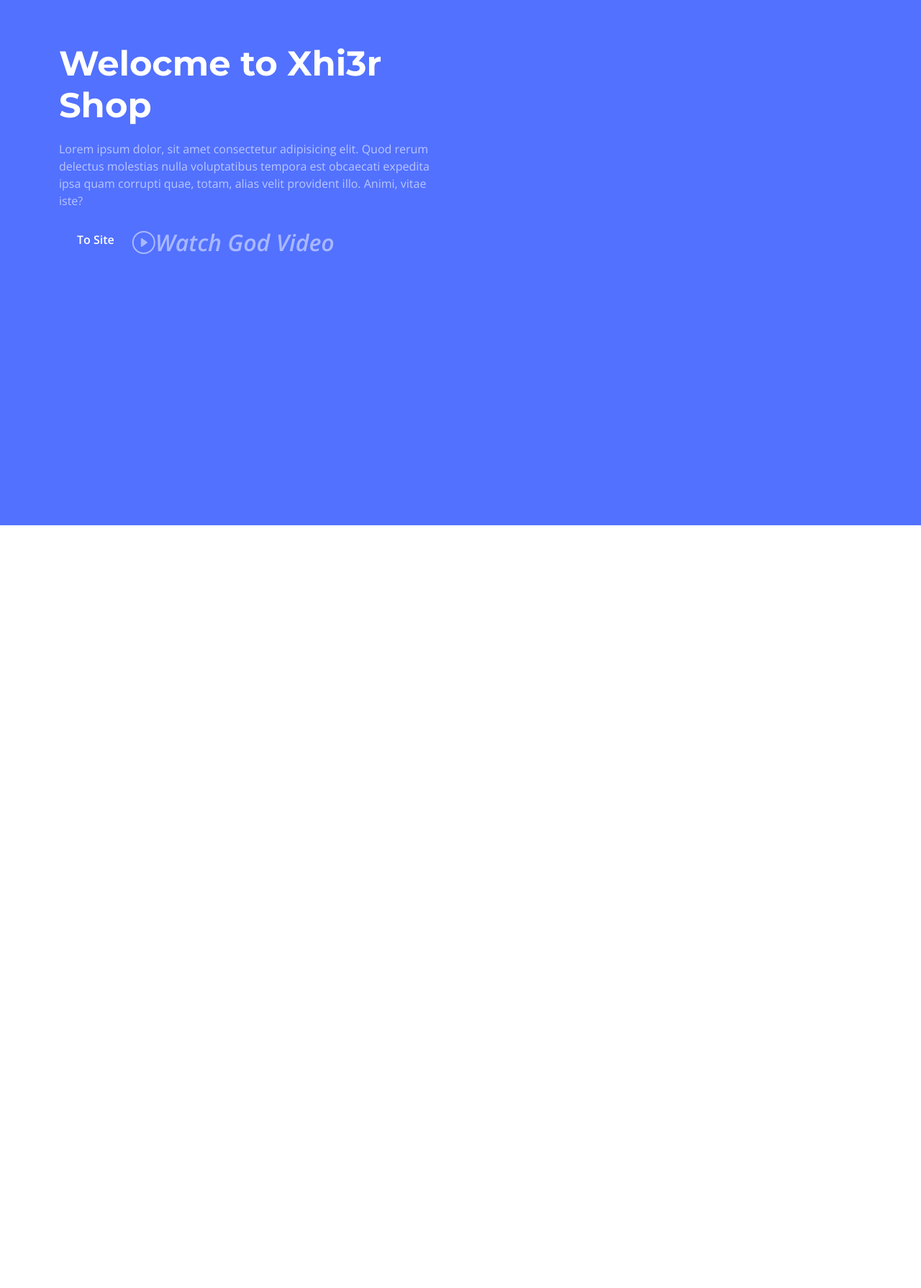
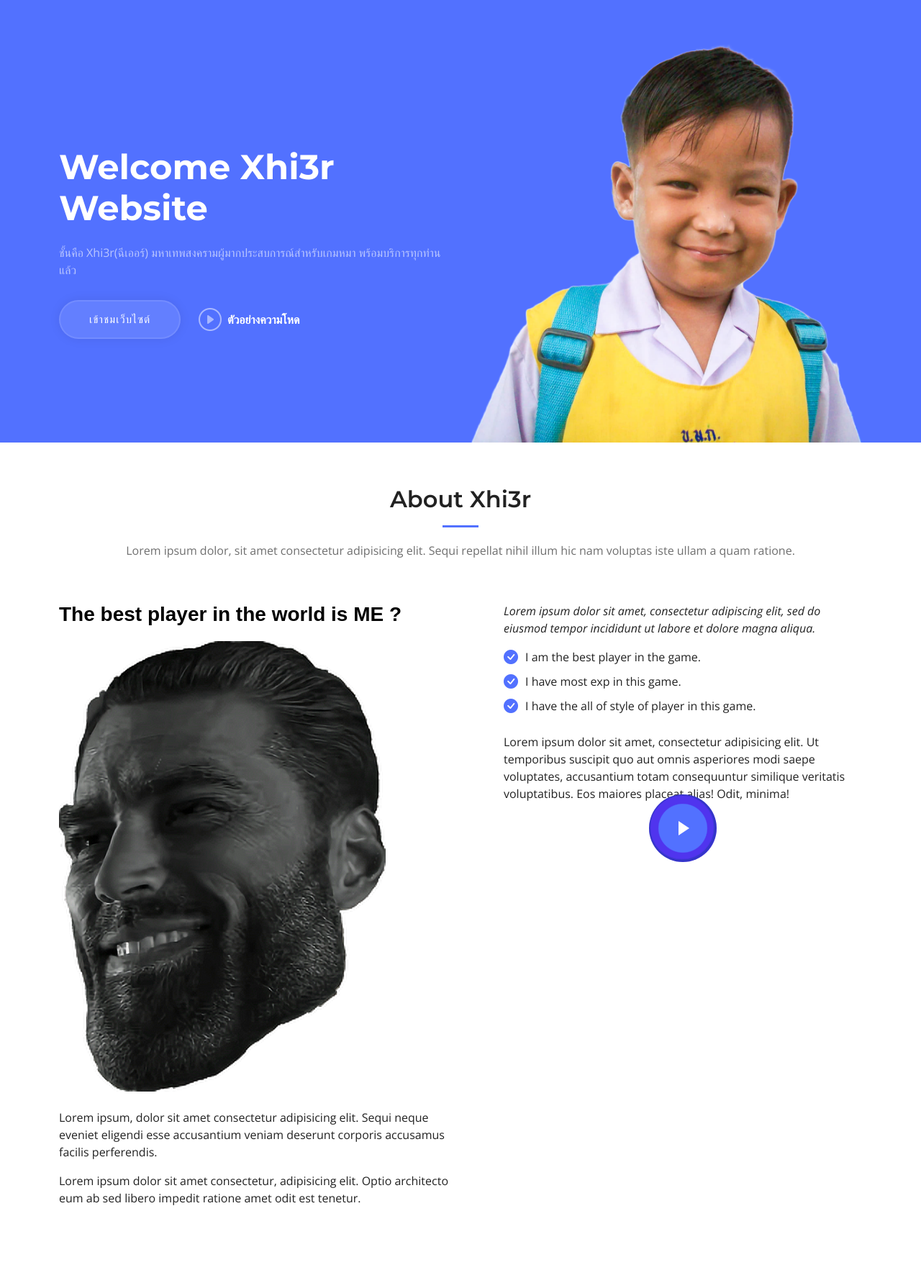
Before and after one commit to xhier2547/Xhi3r-Course-Flask, a Flask app: page / in a window 1280 px wide. Shown: the part 130-1920 px from the top of the page at 72% size. After the commit the page ends 1805 px from the top, so only its background shows below. Run offline with Flask 3, Linux system fonts and the light colour scheme; some libraries are stand-ins or nearby versions.

Commit message:
add js and fix img

```diff
--- a/assets/static/css/style.css
+++ b/assets/static/css/style.css
@@ -586,16 +586,15 @@ section {
     content: "";
     position: fixed;
     inset: 0;
-    background: #5270ff;
+    background: rgba(0, 52, 71, 0.8);
     z-index: 9996;
   }
 }
 
-
 /*--------------------------------------------------------------
-# intro Section
+# main-top Section
 --------------------------------------------------------------*/
-.intro {
+.main-top {
   width: 100%;
   position: relative;
   background: var(--color-primary);
@@ -603,25 +602,25 @@ section {
 }
 
 @media (min-width: 1365px) {
-  .intro {
+  .main-top {
     background-attachment: fixed;
   }
 }
 
-.intro h2 {
+.main-top h2 {
   font-size: 48px;
   font-weight: 700;
   margin-bottom: 20px;
   color: #fff;
 }
 
-.intro p {
+.main-top p {
   color: rgba(255, 255, 255, 0.6);
   font-weight: 400;
   margin-bottom: 30px;
 }
 
-.intro .btn-get-started {
+.main-top .btn-get-started {
   font-family: var(--font-primary);
   font-weight: 500;
   font-size: 15px;
@@ -636,11 +635,11 @@ section {
   border: 2px solid rgba(255, 255, 255, 0.1);
 }
 
-.intro .btn-get-started:hover {
+.main-top .btn-get-started:hover {
   border-color: rgba(255, 255, 255, 0.5);
 }
 
-.intro .btn-watch-video {
+.main-top .btn-watch-video {
   font-size: 16px;
   transition: 0.5s;
   margin-left: 25px;
@@ -648,7 +647,7 @@ section {
   font-weight: 600;
 }
 
-.intro .btn-watch-video i {
+.main-top .btn-watch-video i {
   color: rgba(255, 255, 255, 0.5);
   font-size: 32px;
   transition: 0.3s;
@@ -656,35 +655,27 @@ section {
   margin-right: 8px;
 }
 
-.intro .btn-watch-video:hover i {
+.main-top .btn-watch-video:hover i {
   color: #fff;
 }
 
-.to-site {
-  font-size: 16px;
-  transition: 0.5s;
-  margin-left: 25px;
-  color: #fff;
-  font-weight: 600;
-}
-
 @media (max-width: 640px) {
-  .intro h2 {
+  .main-top h2 {
     font-size: 36px;
   }
 
-  .intro .btn-get-started,
-  .intro .btn-watch-video {
+  .main-top .btn-get-started,
+  .main-top .btn-watch-video {
     font-size: 14px;
   }
 }
 
-.intro .icon-boxes {
+.main-top .icon-boxes {
   padding-bottom: 60px;
 }
 
 @media (min-width: 1200px) {
-  .intro .icon-boxes:before {
+  .main-top .icon-boxes:before {
     content: "";
     position: absolute;
     bottom: 0;
--- a/assets/static/js/script.js
+++ b/assets/static/js/script.js
@@ -0,0 +1,155 @@
+
+document.addEventListener('DOMContentLoaded', () => {
+    "use strict";
+
+    /**
+     * Preloader
+     */
+    const preloader = document.querySelector('#preloader');
+    if (preloader) {
+        window.addEventListener('load', () => {
+            preloader.remove();
+        });
+    }
+
+    /**
+     * Sticky Header on Scroll
+     */
+    const selectHeader = document.querySelector('#header');
+    if (selectHeader) {
+        let headerOffset = selectHeader.offsetTop;
+        let nextElement = selectHeader.nextElementSibling;
+
+        const headerFixed = () => {
+            if ((headerOffset - window.scrollY) <= 0) {
+                selectHeader.classList.add('sticked');
+                if (nextElement) nextElement.classList.add('sticked-header-offset');
+            } else {
+                selectHeader.classList.remove('sticked');
+                if (nextElement) nextElement.classList.remove('sticked-header-offset');
+            }
+        }
+        window.addEventListener('load', headerFixed);
+        document.addEventListener('scroll', headerFixed);
+    }
+
+    /**
+     * Navbar links active state on scroll
+     */
+    let navbarlinks = document.querySelectorAll('#navbar a');
+
+    function navbarlinksActive() {
+        navbarlinks.forEach(navbarlink => {
+
+            if (!navbarlink.hash) return;
+
+            let section = document.querySelector(navbarlink.hash);
+            if (!section) return;
+
+            let position = window.scrollY + 200;
+
+            if (position >= section.offsetTop && position <= (section.offsetTop + section.offsetHeight)) {
+                navbarlink.classList.add('active');
+            } else {
+                navbarlink.classList.remove('active');
+            }
+        })
+    }
+    window.addEventListener('load', navbarlinksActive);
+    document.addEventListener('scroll', navbarlinksActive);
+
+    /**
+     * Mobile nav toggle
+     */
+    const mobileNavShow = document.querySelector('.mobile-nav-show');
+    const mobileNavHide = document.querySelector('.mobile-nav-hide');
+
+    document.querySelectorAll('.mobile-nav-toggle').forEach(el => {
+        el.addEventListener('click', function (event) {
+            event.preventDefault();
+            mobileNavToogle();
+        })
+    });
+
+    function mobileNavToogle() {
+        document.querySelector('body').classList.toggle('mobile-nav-active');
+        mobileNavShow.classList.toggle('d-none');
+        mobileNavHide.classList.toggle('d-none');
+    }
+
+    /**
+     * Hide mobile nav on same-page/hash links
+     */
+    document.querySelectorAll('#navbar a').forEach(navbarlink => {
+
+        if (!navbarlink.hash) return;
+
+        let section = document.querySelector(navbarlink.hash);
+        if (!section) return;
+
+        navbarlink.addEventListener('click', () => {
+            if (document.querySelector('.mobile-nav-active')) {
+                mobileNavToogle();
+            }
+        });
+
+    });
+
+    /**
+     * Toggle mobile nav dropdowns
+     */
+    const navDropdowns = document.querySelectorAll('.navbar .dropdown > a');
+
+    navDropdowns.forEach(el => {
+        el.addEventListener('click', function (event) {
+            if (document.querySelector('.mobile-nav-active')) {
+                event.preventDefault();
+                this.classList.toggle('active');
+                this.nextElementSibling.classList.toggle('dropdown-active');
+
+                let dropDownIndicator = this.querySelector('.dropdown-indicator');
+                dropDownIndicator.classList.toggle('bi-chevron-up');
+                dropDownIndicator.classList.toggle('bi-chevron-down');
+            }
+        })
+    });
+
+    /**
+     * Initiate glightbox
+     */
+    const glightbox = GLightbox({
+        selector: '.glightbox'
+    });
+
+    /**
+     * Scroll top button
+     */
+    const scrollTop = document.querySelector('.scroll-top');
+    if (scrollTop) {
+        const togglescrollTop = function () {
+            window.scrollY > 100 ? scrollTop.classList.add('active') : scrollTop.classList.remove('active');
+        }
+        window.addEventListener('load', togglescrollTop);
+        document.addEventListener('scroll', togglescrollTop);
+        scrollTop.addEventListener('click', window.scrollTo({
+            top: 0,
+            behavior: 'smooth'
+        }));
+    }
+
+    /**
+     * Animation on scroll function and init
+     */
+    function aos_init() {
+        AOS.init({
+            duration: 1000,
+            easing: 'ease-in-out',
+            once: true,
+            mirror: false
+        });
+    }
+    window.addEventListener('load', () => {
+        aos_init();
+    });
+
+});
--- a/templates/index.html
+++ b/templates/index.html
@@ -1,17 +1,20 @@
 <!DOCTYPE html>
 
 <html>
+
 <head>
     <title>Xhi3r Shop</title>
     <meta charset="utf-8">
     <meta content="width=device-width, initial-scale=1.0" name="viewport">
-
+    <meta name="viewport" content="width=device-width, initial-scale=1.0">
     <link href="{{ url_for('static', filename='img/xhier-icon.png') }}" rel="icon">
 
     <!-- Google Fonts -->
     <link rel="preconnect" href="https://fonts.googleapis.com">
     <link rel="preconnect" href="https://fonts.gstatic.com" crossorigin>
-    <link href="https://fonts.googleapis.com/css2?family=Open+Sans:ital,wght@0,300;0,400;0,500;0,600;0,700;1,300;1,400;1,600;1,700&family=Montserrat:ital,wght@0,300;0,400;0,500;0,600;0,700;1,300;1,400;1,500;1,600;1,700&family=Raleway:ital,wght@0,300;0,400;0,500;0,600;0,700;1,300;1,400;1,500;1,600;1,700&display=swap" rel="stylesheet">
+    <link
+        href="https://fonts.googleapis.com/css2?family=Open+Sans:ital,wght@0,300;0,400;0,500;0,600;0,700;1,300;1,400;1,600;1,700&family=Montserrat:ital,wght@0,300;0,400;0,500;0,600;0,700;1,300;1,400;1,500;1,600;1,700&family=Raleway:ital,wght@0,300;0,400;0,500;0,600;0,700;1,300;1,400;1,500;1,600;1,700&display=swap"
+        rel="stylesheet">
 
     <!-- Assets -->
     <link href="{{ url_for('static', filename='vendor/bootstrap/css/bootstrap.min.css') }}" rel="stylesheet">
@@ -22,20 +25,23 @@
 
     <!-- CSS main -->
     <link rel="stylesheet" href="{{ url_for('static', filename='css/style.css') }}">
-</head>
+    <script src="{{ url_for('static', filename='js/script.js') }}"></script>
 
 <body>
     <!--  Header -->
     <section id="topbar" class="topbar d-flex align-items-center">
         <div class="container d-flex justify-content-center justify-content-md-between">
             <div class="contact-info d-flex align-items-center">
-                <i class="bi bi-envelope d-flex align-items-center"><a href="mailto:valorantrama9.1@gmail.com">valorantrama9.1@gmail.com</a></i>
+                <i class="bi bi-envelope d-flex align-items-center"><a
+                        href="mailto:valorantrama9.1@gmail.com">valorantrama9.1@gmail.com</a></i>
                 <i class="bi bi-phone d-flex align-items-center ms-4"><span>+6665 624 1293</span></i>
             </div>
             <div class="social-links d-none d-md-flex align-items-center">
                 <a href="https://twitter.com/Xhi3r" class="twitter" target="_blank"><i class="bi bi-twitter"></i></a>
-                <a href="https://www.facebook.com/profile.php?id=100015127746814" class="facebook" target="_blank"><i class="bi bi-facebook"></i></a>
-                <a href="https://www.instagram.com/tng.aj/" class="instagram" target="_blank"><i class="bi bi-instagram"></i></a>
+                <a href="https://www.facebook.com/profile.php?id=100015127746814" class="facebook" target="_blank"><i
+                        class="bi bi-facebook"></i></a>
+                <a href="https://www.instagram.com/tng.aj/" class="instagram" target="_blank"><i
+                        class="bi bi-instagram"></i></a>
 
             </div>
         </div>
@@ -58,9 +64,10 @@
                     <li><a href="{{ url_for('login') }}"><span>Login</span></a></li>
                 </ul>
             </nav>
+            <i class="mobile-nav-toggle mobile-nav-show bi bi-list"></i>
+            <i class="mobile-nav-toggle mobile-nav-hide d-none bi bi-x"></i>
 
-            <i class="mobile-nav-togle mobile-nav-show bi bi-list"></i>
-            <i class="mobile-nav-togle mobile-nav-hide d-none bi bi-x"></i>
+
 
         </div>
     </header>
@@ -69,19 +76,20 @@
 
     <!-- main top -->
 
-    <section id="intro" class="intro">
+    <section id="main-top" class="main-top">
         <div class="container position-relative">
-                <div class="row gy-5 aos-init aos-animate" data-aos="fade-in">
+            <div class="row gy-5" data-aos="fade-in">
                 <div class="col-lg-6 order-2 order-lg-1 d-flex flex-column justify-content-center text-center text-lg-start">
-                        <h2>Welocme to <span>Xhi3r Shop</span></h2>
-                        <p>Lorem ipsum dolor, sit amet consectetur adipisicing elit. Quod rerum delectus molestias nulla voluptatibus tempora est obcaecati expedita ipsa quam corrupti quae, totam, alias velit provident illo. Animi, vitae iste?</p>
+                    <h2>Welcome Xhi3r <span>Website</span></h2>
+                    <p>ชั้นคือ Xhi3r(ฉีเออร์) มหาเทพสงครามผู้มากประสบการณ์สำหรับเกมหมา พร้อมบริการทุกท่านแล้ว</p>
                     <div class="d-flex justify-content-center justify-content-lg-start">
-                            <a href="#about" class="btn-get-start to-site">To Site</a>
-                            <a href="https://www.youtube.com/watch?v=RIXni4sZaA4" class="glightbox btn-watch-video d-flex align-items-center"><i class="bi bi-play-circle"><span>Watch God Video</span></i></a>
+                        <a href="#about" class="btn-get-started">เข้าชมเว็บไซต์</a>
+                        <a href="https://youtu.be/46eutLeVVjM" class="glightbox btn-watch-video d-flex align-items-center">
+                            <i class="bi bi-play-circle"></i><span>ตัวอย่างความโหด</span></a>
+                    </div>
                 </div>
                 <div class="col-lg-6 order-1 order-lg-2">
-                            <img src="../assets/static/img/good.png" class="img-fluid" data-aos="zoom-out" data-aos-delay="100">
-                        </div>
+                    <img src="{{ url_for('static', filename='img/main.png') }} " class="img-fluid" alt="" data-aos="zoom-out" data-aos-delay="100">
                 </div>
             </div>
         </div>
@@ -97,28 +105,35 @@
 
                 <div class="section-header">
                     <h2>About Xhi3r</h2>
-                    <p>Lorem ipsum dolor, sit amet consectetur adipisicing elit. Sequi repellat nihil illum hic nam voluptas iste ullam a quam ratione.</p>
+                    <p>Lorem ipsum dolor, sit amet consectetur adipisicing elit. Sequi repellat nihil illum hic nam
+                        voluptas iste ullam a quam ratione.</p>
                 </div>
 
                 <div class="row gy-4">
                     <div class="col-lg-6">
                         <h3>The best player in the world is <span>ME ?</span></h3>
-                        <img src="../assets/static/img/good.png" class="img-fluid mb-4">
-                        <p>Lorem ipsum, dolor sit amet consectetur adipisicing elit. Sequi neque eveniet eligendi esse accusantium veniam deserunt corporis accusamus facilis perferendis.</p>
-                        <p>Lorem ipsum dolor sit amet consectetur, adipisicing elit. Optio architecto eum ab sed libero impedit ratione amet odit est tenetur.</p>
+                        <img src="{{ url_for('static', filename='img/good.png') }}" class="img-fluid mb-4">
+                        <p>Lorem ipsum, dolor sit amet consectetur adipisicing elit. Sequi neque eveniet eligendi esse
+                            accusantium veniam deserunt corporis accusamus facilis perferendis.</p>
+                        <p>Lorem ipsum dolor sit amet consectetur, adipisicing elit. Optio architecto eum ab sed libero
+                            impedit ratione amet odit est tenetur.</p>
                     </div>
                     <div class="col-lg-6">
                         <div class="content ps-0 ps-lg-5">
                             <p class="fst-italic">
-                                Lorem ipsum dolor sit amet, consectetur adipiscing elit, sed do eiusmod tempor incididunt ut labore et dolore
+                                Lorem ipsum dolor sit amet, consectetur adipiscing elit, sed do eiusmod tempor
+                                incididunt ut labore et dolore
                                 magna aliqua.
                             </p>
                             <ul>
                                 <li><i class="bi bi-check-circle-fill"></i> I am the best player in the game.</li>
                                 <li><i class="bi bi-check-circle-fill"></i> I have most exp in this game.</li>
-                                <li><i class="bi bi-check-circle-fill"></i> I have the all of style of player in this game.</li>
+                                <li><i class="bi bi-check-circle-fill"></i> I have the all of style of player in this
+                                    game.</li>
                             </ul>
-                            <p>Lorem ipsum dolor sit amet, consectetur adipisicing elit. Ut temporibus suscipit quo aut omnis asperiores modi saepe voluptates, accusantium totam consequuntur similique veritatis voluptatibus. Eos maiores placeat alias! Odit, minima!</p>
+                            <p>Lorem ipsum dolor sit amet, consectetur adipisicing elit. Ut temporibus suscipit quo aut
+                                omnis asperiores modi saepe voluptates, accusantium totam consequuntur similique
+                                veritatis voluptatibus. Eos maiores placeat alias! Odit, minima!</p>
                             <div class="position-relative mt-4">
                                 <img src="" class="img-fluid rounded-4" alt="">
                                 <a href="" class="glightbox play-btn"></a>
@@ -194,7 +209,8 @@
     </section>
 
     <!--arrow up to top-->
-<a href="#" class="scroll-top d-flex align-items-center justify-content-center"><i class="bi bi-arrow-up-short"></i></a>
+    <a href="#" class="scroll-top d-flex align-items-center justify-content-center"><i
+            class="bi bi-arrow-up-short"></i></a>
 
 
     <!-- js -->
@@ -207,6 +223,6 @@
     <script src="{{ url_for('static', filename='vendor/php-email-form/validate.js') }}"></script>
     <script src="{{ url_for('static', filename='js/main.js') }}"></script>
 
+</body>
 
-</body>
 </html>
```
Also changed, not shown: other parts of assets/static/css/style.css (+15 -14 lines), templates/blog.html (+8 -1 lines), templates/login.html (+8 -3 lines), templates/register.html (+8 -2 lines), assets/static/img/main.png (added). Lines whose indentation alone changed are shown as unchanged.
